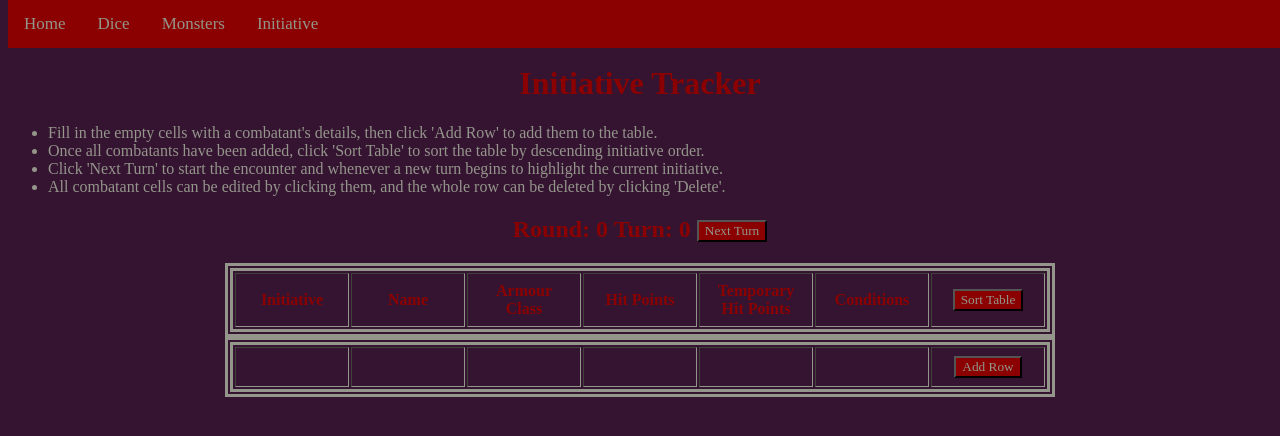
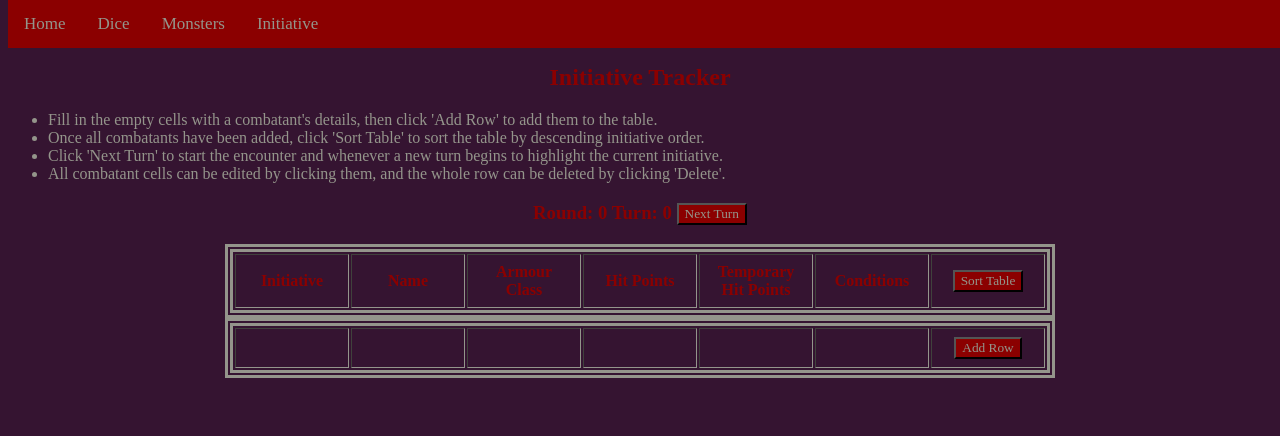
Before and after one commit to Macavitymadcap/DnD, a Flask app: page /initiative in a window 1280 px wide. Shown: the top 436 px of the page. Run offline with Flask 2, Linux system fonts and the light colour scheme; lists and menus that the app fills with data are empty; some web fonts are replaced.

Commit message:
updated headers in initiative

```diff
--- a/Static/initiative.css
+++ b/Static/initiative.css
@@ -9,7 +9,7 @@ table {
     border-width: .5rem .5rem .5rem .5rem;
     table-layout: auto;
 }
-h1, h2, h3, th, button {
+h2, h3, th, button {
     font-family: "Aclonica", serif;
     color: #8B0000;
     text-align: center;
--- a/templates/initiative.html
+++ b/templates/initiative.html
@@ -7,7 +7,7 @@
 <script src="{{ url_for('static', filename='initiative.js')}}"></script>
 {% endblock %}
 {% block content %}
-    <h1>Initiative Tracker</h1>
+    <h2>Initiative Tracker</h2>
     <div>
         <ul id="instructions">
             <li>Fill in the empty cells with a combatant's details, then click 'Add Row' to add them to the table.</li>
@@ -16,7 +16,7 @@
             <li>All combatant cells can be edited by clicking them, and the whole row can be deleted by clicking 'Delete'.</li>
         </ul>
     </div>
-    <h2>Round: <span id="round-num">0</span> Turn: <span id="turn-num">0</span> <button onclick="nextTurn()">Next Turn</button></h2>
+    <h3>Round: <span id="round-num">0</span> Turn: <span id="turn-num">0</span> <button onclick="nextTurn()">Next Turn</button></h3>
     <table align="center" id="encounter" border=1>
         <tr id="header-row">
             <th>Initiative</th>
```
